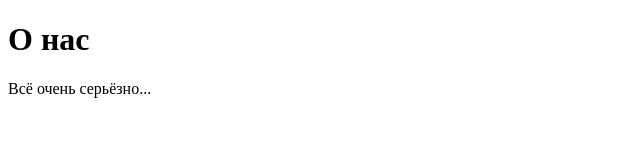
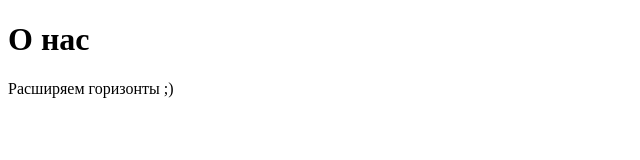
Before and after one commit to capcross/jepria-gatsby-site, a Gatsby site: page /about in a window 1280 px wide. Shown: the full height of the page, 0-640 px from the left. Built offline with nearby package versions, Linux system fonts and the light colour scheme; Gatsby itself is replaced by a stand-in of ours.

Commit message:
feat: изменения в about

```diff
--- a/src/pages/about.js
+++ b/src/pages/about.js
@@ -3,7 +3,7 @@ import React from 'react'
 const AboutPage = () => (
   <div>
     <h1>О нас</h1>
-    <p>Всё очень серьёзно...</p>
+    <p>Расширяем горизонты ;)</p>
   </div>
 )
 
```
